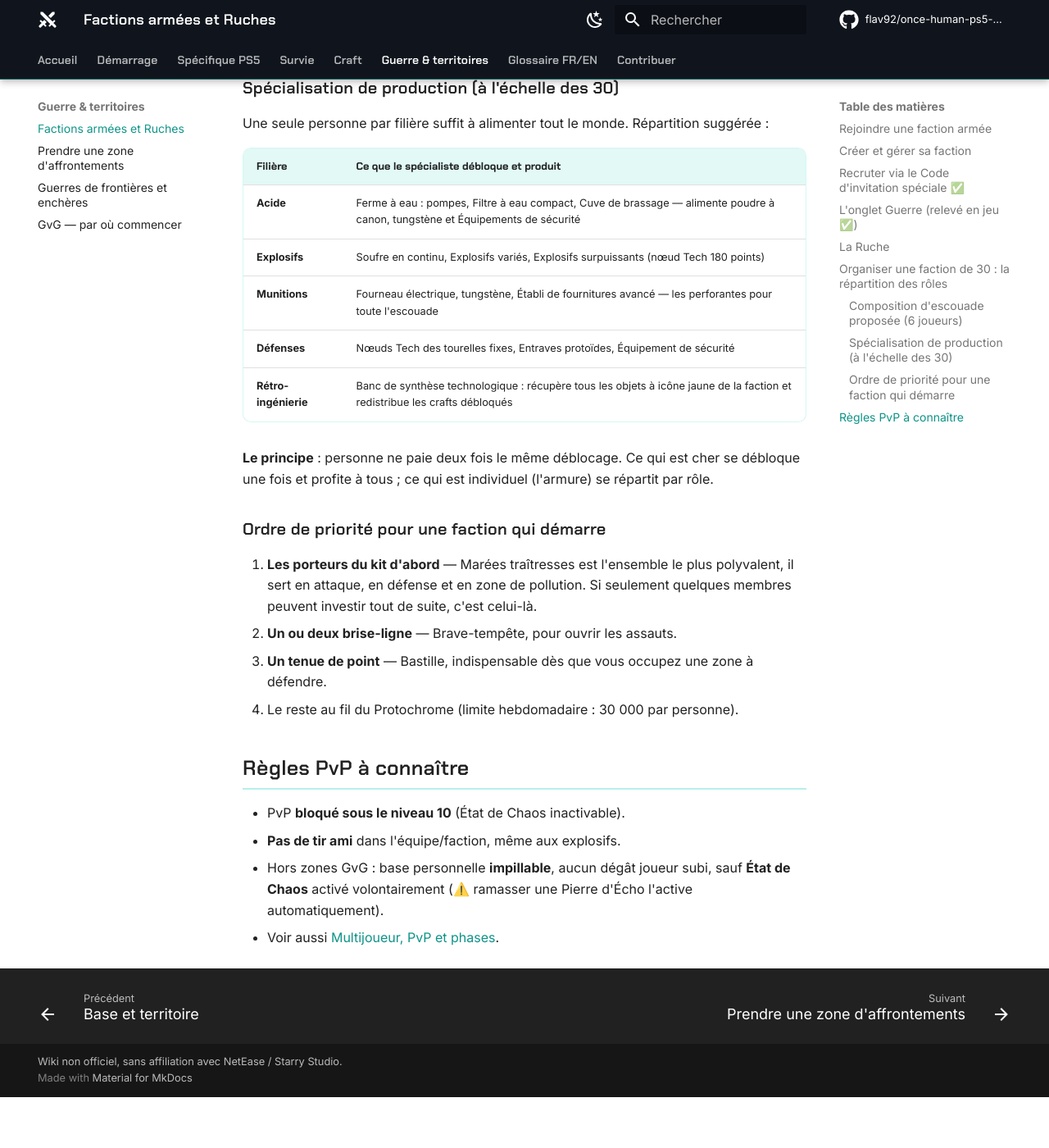
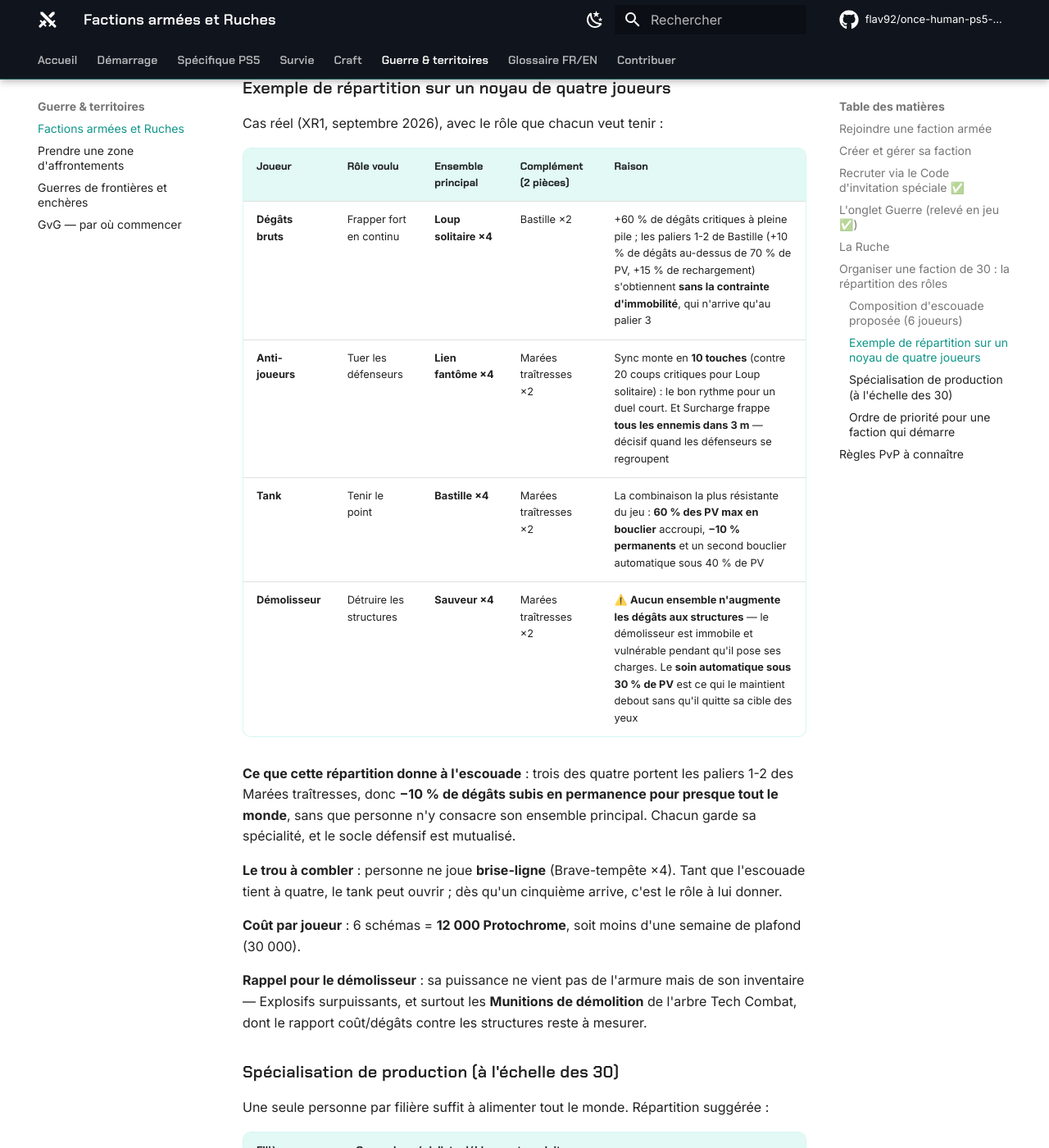
Before and after one commit to flav92/once-human-ps5-wiki, an MkDocs documentation site: the page built from docs/guerre/factions.md, in a window 1280 px wide and 1400 px high, scrolled down 2605 px. Shown: the whole window at 82% size. Built offline with MkDocs 1.6.1 and Material for MkDocs 9.7.7, drawn with Linux system fonts in a browser that asks for light colours; comment, search, counter and statistics services are not loaded; before the commit the page ends 3943 px from its top, so only the background shows below that.

Commit message:
Factions : exemple de repartition sur un noyau de quatre joueurs par role
Co-Authored-By: Claude Opus 5 <noreply@anthropic.com>
Claude-Session: https://claude.ai/code/session_01TCxfqbazixhXZqmCd3gYVk

```diff
--- a/docs/guerre/factions.md
+++ b/docs/guerre/factions.md
@@ -60,6 +60,25 @@ Deux couches de spécialisation, qui n'obéissent pas aux mêmes règles :
 
 Les rôles **démolisseur** (explosifs), **guetteur** et **producteur arrière** se superposent à cette grille : ils dépendent de l'inventaire et de la position, pas de l'armure.
 
+### Exemple de répartition sur un noyau de quatre joueurs
+
+Cas réel (XR1, septembre 2026), avec le rôle que chacun veut tenir :
+
+| Joueur | Rôle voulu | Ensemble principal | Complément (2 pièces) | Raison |
+|---|---|---|---|---|
+| **Dégâts bruts** | Frapper fort en continu | **Loup solitaire ×4** | Bastille ×2 | +60 % de dégâts critiques à pleine pile ; les paliers 1-2 de Bastille (+10 % de dégâts au-dessus de 70 % de PV, +15 % de rechargement) s'obtiennent **sans la contrainte d'immobilité**, qui n'arrive qu'au palier 3 |
+| **Anti-joueurs** | Tuer les défenseurs | **Lien fantôme ×4** | Marées traîtresses ×2 | Sync monte en **10 touches** (contre 20 coups critiques pour Loup solitaire) : le bon rythme pour un duel court. Et Surcharge frappe **tous les ennemis dans 3 m** — décisif quand les défenseurs se regroupent |
+| **Tank** | Tenir le point | **Bastille ×4** | Marées traîtresses ×2 | La combinaison la plus résistante du jeu : **60 % des PV max en bouclier** accroupi, **−10 % permanents** et un second bouclier automatique sous 40 % de PV |
+| **Démolisseur** | Détruire les structures | **Sauveur ×4** | Marées traîtresses ×2 | ⚠️ **Aucun ensemble n'augmente les dégâts aux structures** — le démolisseur est immobile et vulnérable pendant qu'il pose ses charges. Le **soin automatique sous 30 % de PV** est ce qui le maintient debout sans qu'il quitte sa cible des yeux |
+
+**Ce que cette répartition donne à l'escouade** : trois des quatre portent les paliers 1-2 des Marées traîtresses, donc **−10 % de dégâts subis en permanence pour presque tout le monde**, sans que personne n'y consacre son ensemble principal. Chacun garde sa spécialité, et le socle défensif est mutualisé.
+
+**Le trou à combler** : personne ne joue **brise-ligne** (Brave-tempête ×4). Tant que l'escouade tient à quatre, le tank peut ouvrir ; dès qu'un cinquième arrive, c'est le rôle à lui donner.
+
+**Coût par joueur** : 6 schémas = **12 000 Protochrome**, soit moins d'une semaine de plafond (30 000).
+
+**Rappel pour le démolisseur** : sa puissance ne vient pas de l'armure mais de son inventaire — Explosifs surpuissants, et surtout les **Munitions de démolition** de l'arbre Tech Combat, dont le rapport coût/dégâts contre les structures reste à mesurer.
+
 ### Spécialisation de production (à l'échelle des 30)
 
 Une seule personne par filière suffit à alimenter tout le monde. Répartition suggérée :
```
